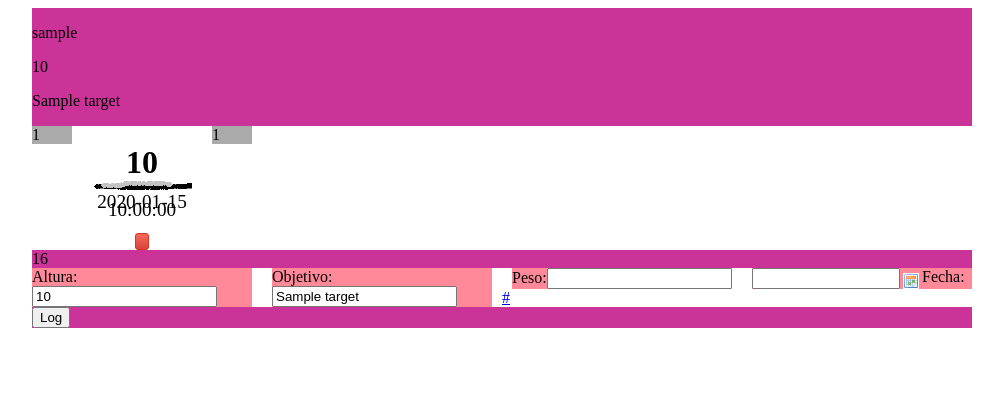
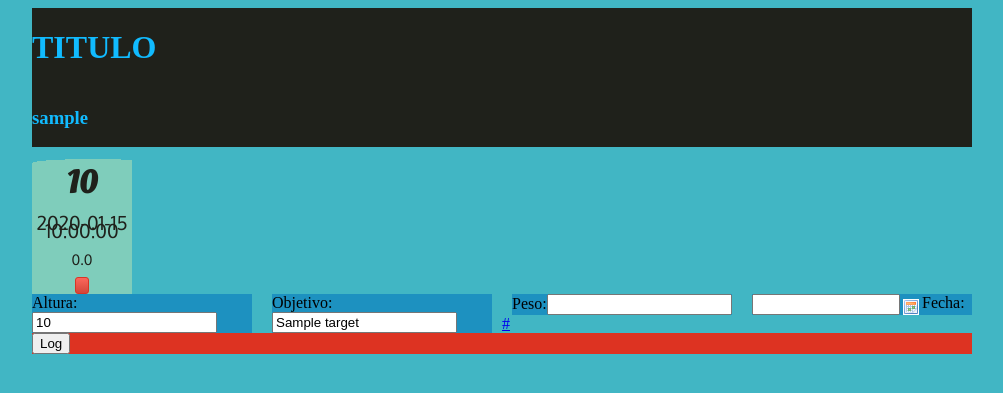
Before and after one commit to acantatore/Chompanion, a Python web app: template template/Index.html in a window 1280 px wide. Shown: the top 393 px of the page, without its empty margins (138-1141 px from the left). Run offline with Jinja, Linux system fonts and the light colour scheme; the template is opened without the code that fills it: most values are stand-ins (such as "Sample title", 1, 10 or a date in 2020); some libraries are stand-ins or nearby versions.

Commit message:
CSS Modificado

```diff
--- a/main.py
+++ b/main.py
@@ -35,14 +35,14 @@ class MainPage(webapp2.RequestHandler):
 
             template_values = {
                 'bio': bio_query.fetch(1),
-                'entries': sorted(log_query.fetch(7),key=attrgetter('date')),
+                'entries': sorted(log_query.fetch(8),key=attrgetter('date')),
                 'url': url,
                 'url_linktext': url_linktext,
                 }
         elif bio_query.count(1) == 0 and log_query.count(1) > 0:
             template_values = {
                 'bio': None,
-                'entries': sorted(log_query.fetch(7),key=attrgetter('date')),
+                'entries': sorted(log_query.fetch(8),key=attrgetter('date')),
                 'url': url,
                 'url_linktext': url_linktext,
                 }
--- a/static/text.css
+++ b/static/text.css
@@ -1,27 +1,56 @@
 
 div.header{
-    background-color: #CC3399;
+    background-color: #1f211b;
+    color: #11bbff
 }
 
 div.ending{
-    background-color: #AAAAAA;
+    background-color: #dd3322;
+}
+body{
+    background-color: #41b6c4    ;
+}
+p.pos{
+color: #dd3322;
+}
+p.neg{
+color: #bbff66;
+}
+p#po{
+    color: #dd3322;
+    font-family: Arial;
+    font-size: 0.9em;
+}
+
+
+p#ne{
+    color: #bbff66;
+    font-family: Arial;
+    font-size: 0.9em;
 }
 div.data p{
-    font-size: 1.2em
+    font-size: 1.2em;
+    color: #1f211b;
+    font-family: "oxygen"
+
 }
 div.data h3{
-    font-size: 2.0em
+    font-size: 2.0em;
+    color: #1f211b;
+    font-family: "Oleo Script"
 }
 div.data{
     width: 90%;
-    background-image: url("data_bgr.png");
-    background-repeat:no-repeat;
+    background-image: url("/static/data_bgr.png");
+    background-repeat:  no-repeat;
+    background-color: #7fcdbb        ;
     height:90%;
     text-align: center;
-    line-height: 50%
+    line-height: 50%;
+
 }
 div.bottom{
-    background-color: #FF8899;
+    background-color: #1d91c0    ;
 }
 div#loginLink {
     text-align: right;
--- a/template/Index.html
+++ b/template/Index.html
@@ -24,37 +24,63 @@
 
 <body>
 <div class="container_16">
-    <div class="grid_16 header"></div>
+    <div class="grid_16 header"><h1>TITULO</h1></div>
     <div class="clear"></div>
 {% if bio %}
     <div class="grid_16 header">
-        <div id="username"><p>{{ bio[0].user.nickname() }}</p></div>
-        <div id="height"><p>{{ bio[0].height }}</p></div>
-        <div id="Target"><p>{{ bio[0].target }}</p></div>
+        <div id="username"><h3>{{ bio[0].user.nickname() }}</h3></div>
     </div>
     <div class="clear"></div>
-    <div class="grid_1 ending">1</div>
+    <div class="grid_1"></div>
     {% if entries %}
         <!--<ul>-->
+    <form action="/delete" method="post">
             {% for entry in entries %}
-                <form action="/delete" method="post">
+
+                {% if loop.length > 7 %}
+                    {% if loop.index > 1%}
+        <div class="grid_2 data"><h3>{{ entry.weight | escape }}</h3><p>{{ entry.date | escape }}</p>
+            <input type="hidden" value="{{entry.date}}" name="delData">
+            <input class="del_button" type="submit" value="" >
+        </div>
+                    {% endif %}
+                {% else %}
+                    {% if loop.index > 1%}
                     <div class="grid_2 data"><h3>{{ entry.weight | escape }}</h3><p>{{ entry.date | escape }}</p>
+                        {% if entry.weight > entries[loop.index-2].weight %}
+                        <p class="pos" id="po">{{entry.weight - entries[loop.index-2].weight}}</p>
+                        {% else %}
+                        <p class="neg" id="ne">{{entry.weight - entries[loop.index-2].weight}}</p>
+                        {% endif %}
                     <input type="hidden" value="{{entry.date}}" name="delData">
-                    <input class="del_button" type="submit" value="" ></div>
-                </form>
+                    <input class="del_button" type="submit" value="" >
+                    </div>
+                    {% else %}
+                    <div class="grid_2 data"><h3>{{ entry.weight | escape }}</h3><p>{{ entry.date | escape }}</p><p style="font-size: 0.9em;">0.0</p>
+                    <input type="hidden" value="{{entry.date}}" name="delData">
+                    <input class="del_button" type="submit" value="" >
+                    </div>
+                    {% endif %}
+
+                {% endif %}
+
+
+
+
             {% endfor %}
         <!--</ul>-->
     {% endif %}
-    <div class="grid_1 ending">1</div>
+    </form>
+    <div class="grid_1"></div>
     <div class="clear"></div>
-    <div class="grid_16 header">16</div>
+    <div class="grid_16 ending"></div>
     <div class="clear"></div>
     <form action="/log" method="post">
         <div class="grid_4 bottom">Altura:<input value="{{ bio[0].height }}" name="height"></div>
         <div class="grid_4 bottom">Objetivo:<input value="{{ bio[0].target }}" name="target"></div>
         <div class="grid_4 bottom">Peso:<input value="" name="weight"></div>
         <div class="grid_4 bottom">Fecha:<input class="date-pick" value="" name="date"></div>
-        <div class="grid_16 header"><input type="submit" value="Log"></div>
+        <div class="grid_16 ending"><input type="submit" value="Log"></div>
     </form>
 {% elif entries %}
     {% for entry in entries %}
```
Also changed, not shown: static/data_bgr.png.
